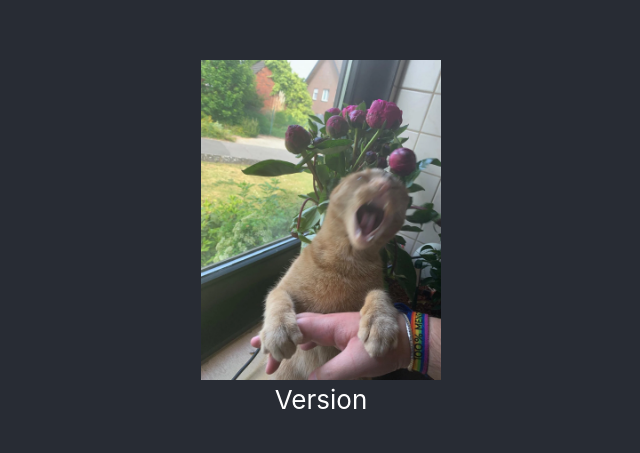
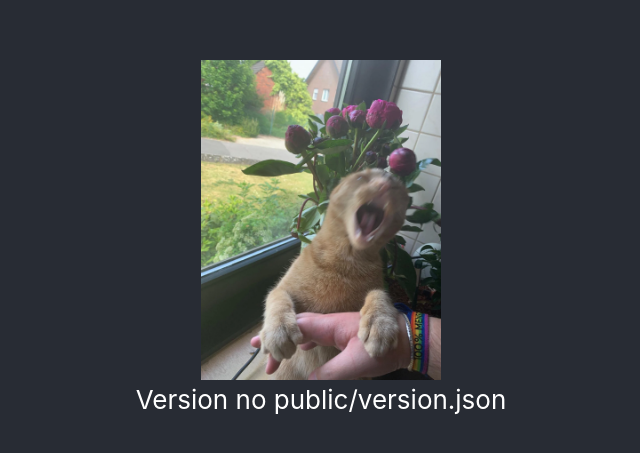
Before and after one commit to tpid-nalendro/versioning-app, a React (Create React App) app: page / in a window 1280 px wide. Shown: the part 163-616 px from the top of the page, without its empty margins (319-959 px from the left). Built offline with nearby package versions, Linux system fonts and the light colour scheme.

Commit message:
fix: build version only on prod

```diff
--- a/src/App.tsx
+++ b/src/App.tsx
@@ -14,7 +14,7 @@ export default function App() {
           alt='logo'
           style={{ marginBottom: '4px' }}
         />
-        Version
+        Version no public/version.json
       </header>
     </div>
   )
```
Also changed, not shown: 1 other file (tests, documents, lock files or other folders).
